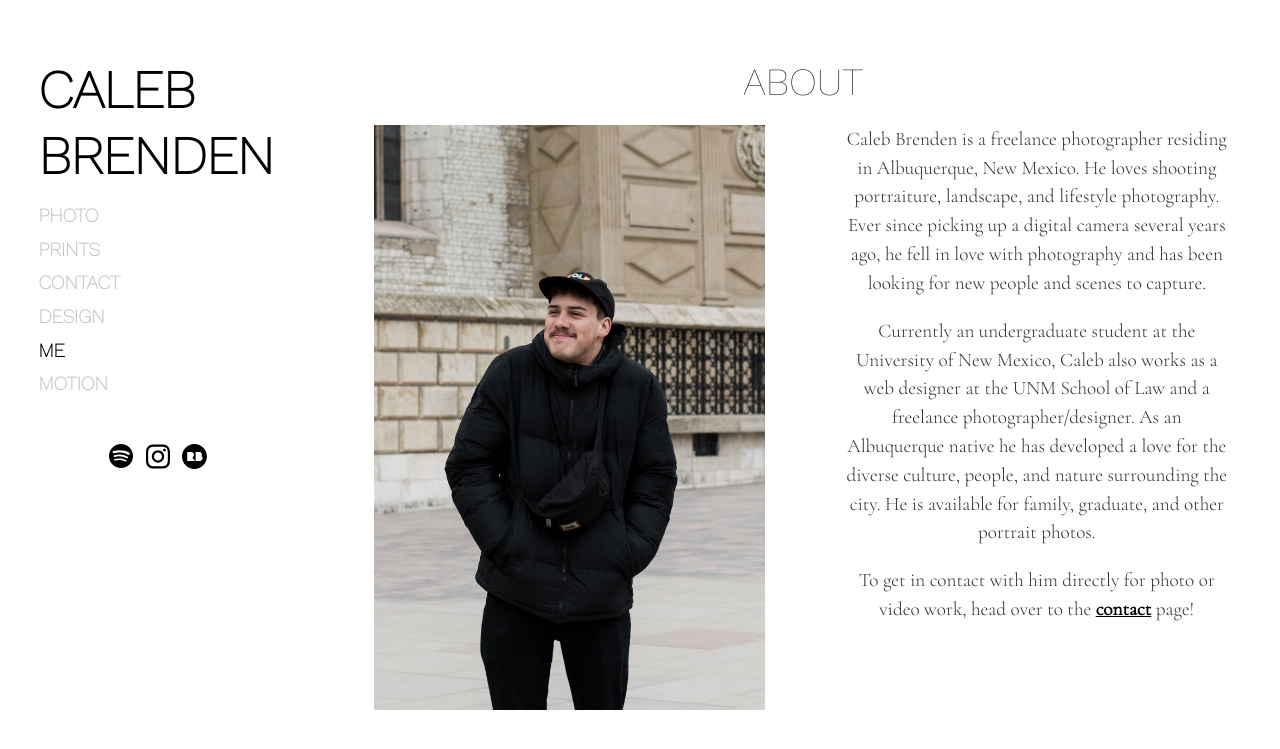
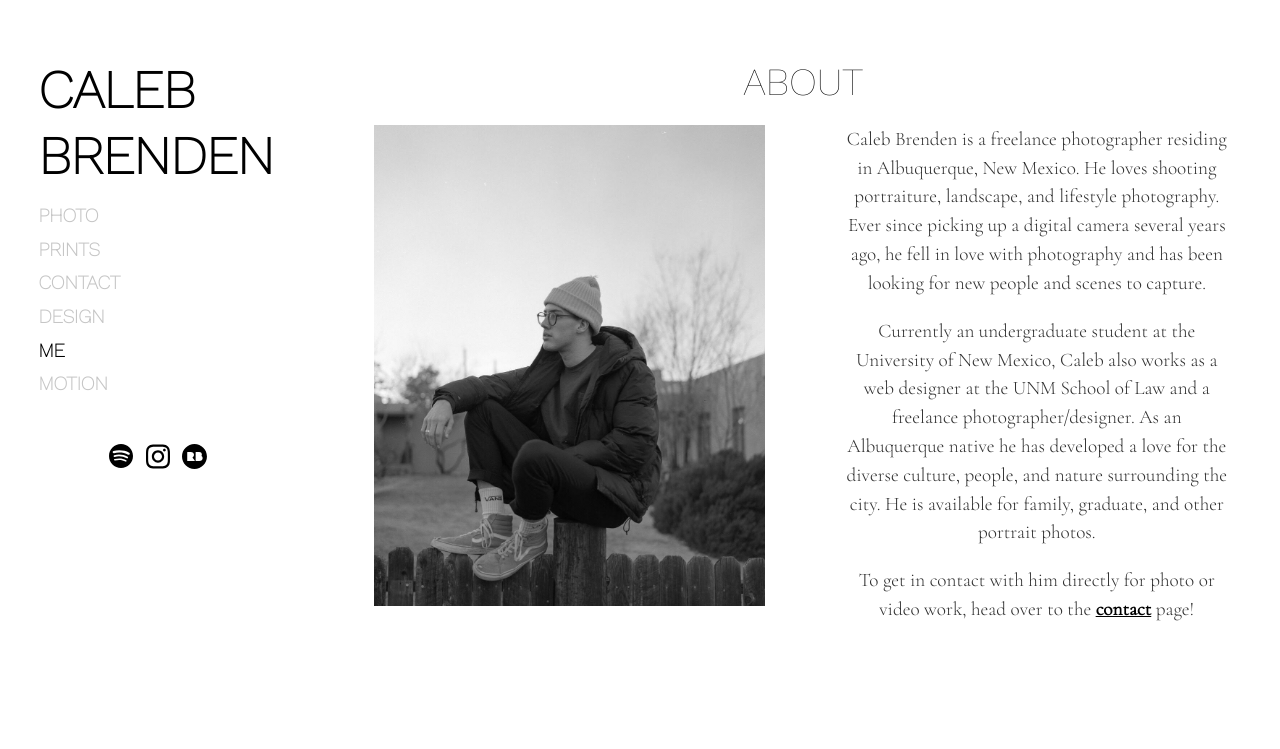
Before and after one commit to calebbrenden/my-site, a Jekyll site: the page built from me.md, in a window 1280 px wide. Shown: the top 749 px of the page. Built offline with Jekyll 4.4.1, drawn with Linux system fonts in a browser that asks for light colours.

Commit message:
changed photo of me

```diff
--- a/me.md
+++ b/me.md
@@ -12,7 +12,7 @@ author: Caleb Brenden
 <div id="split-div-wrapper">
 
 <div id="left-div">
-<img src="{{ site.baseurl }}/images/me-krakow.jpg" alt="that's me, how cute.">
+<img src="{{ site.baseurl }}/images/caleb.jpg" alt="that's me, how cute.">
 </div>
 
 <div id="right-div">
```
Also changed, not shown: images/caleb.jpg (added), images/me-krakow.jpg (deleted), 1 other file.
